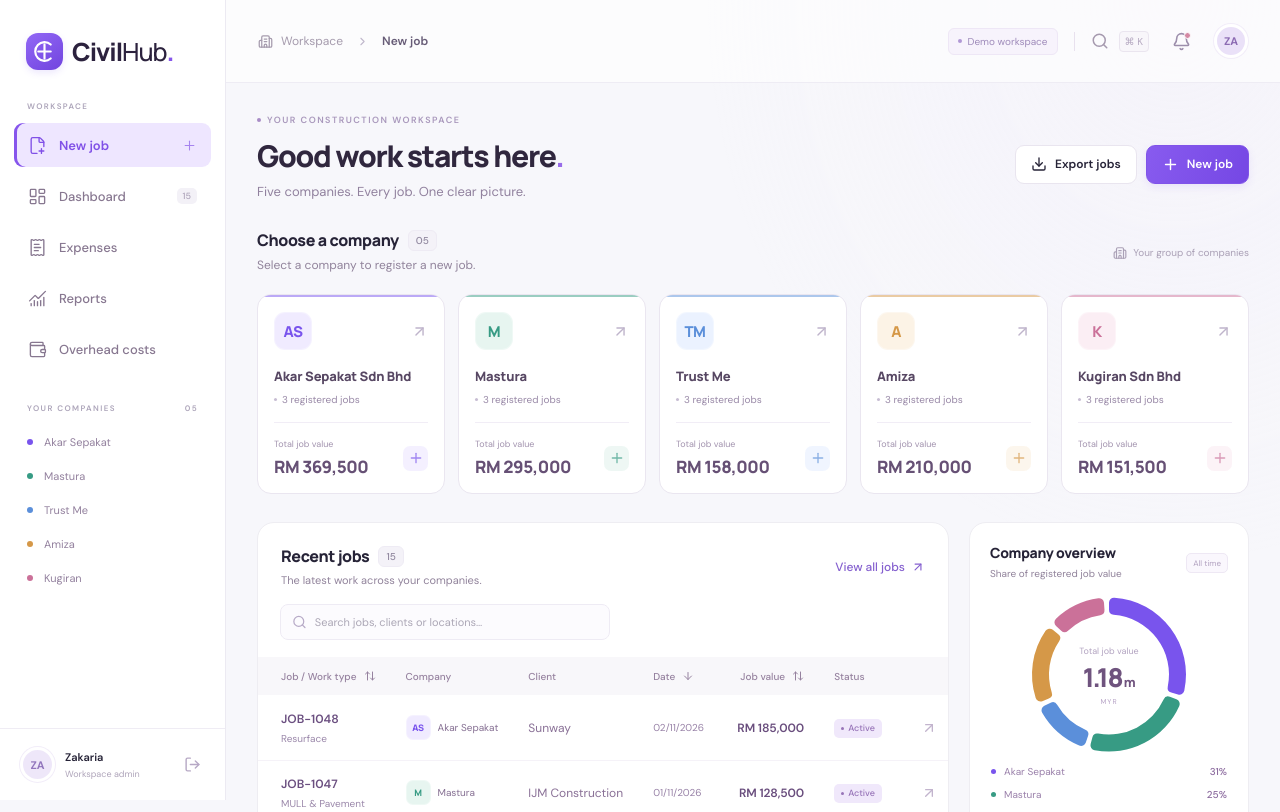
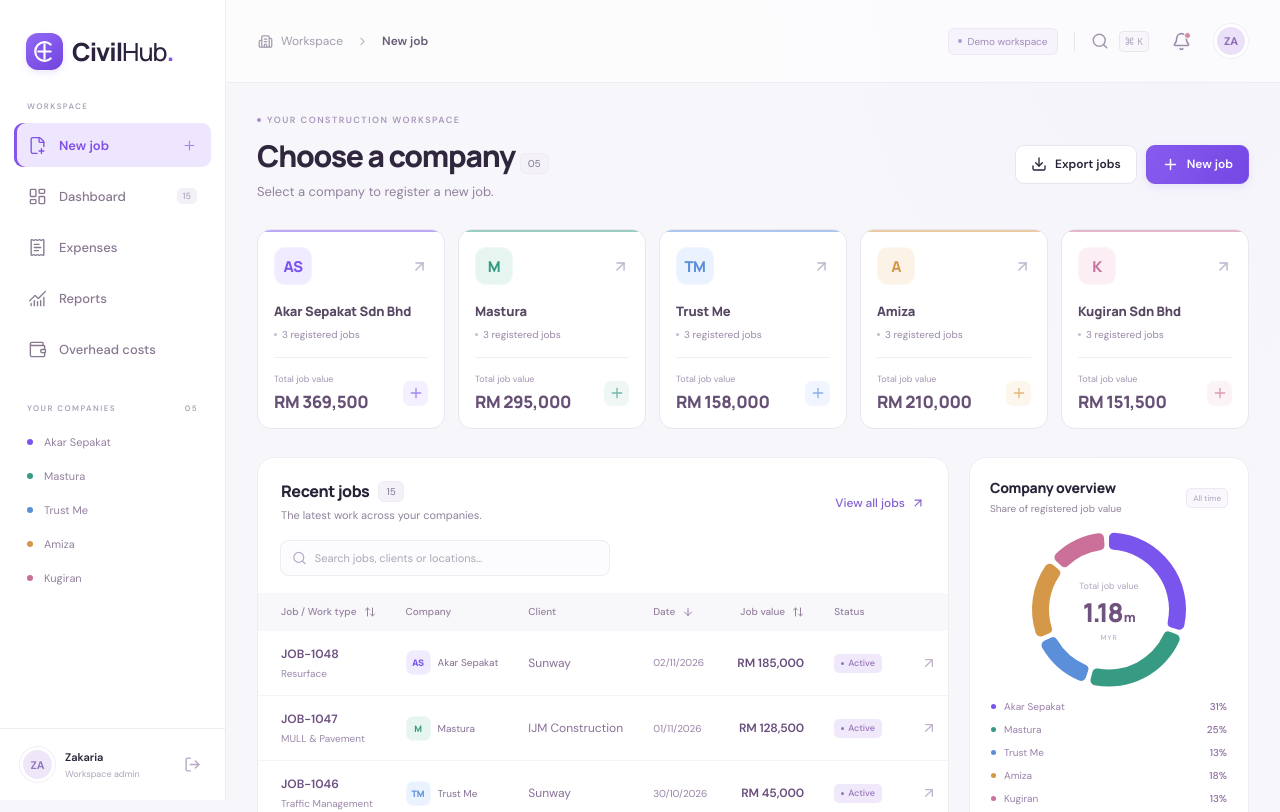
Before and after one commit to zacky791/CivilHub, a React (Vite) app in the folder client/: page / in a window 1280 px wide. Shown: the top 812 px of the page. Built offline with nearby package versions, Linux system fonts and the light colour scheme.

Commit message:
Update Site source

```diff
--- a/client/src/pages/NewJob.tsx
+++ b/client/src/pages/NewJob.tsx
@@ -66,9 +66,9 @@ export default function NewJob() {
             YOUR CONSTRUCTION WORKSPACE
           </div>
           <h1>
-            Good work starts here<span className="heading-dot">.</span>
+            Choose a company <span className="count">05</span>
           </h1>
-          <p>Five companies. Every job. One clear picture.</p>
+          <p>Select a company to register a new job.</p>
         </div>
         <div className="page-heading-actions">
           <button className="button" onClick={exportJobs}>
@@ -82,18 +82,6 @@ export default function NewJob() {
         </div>
       </div>
       <section className="company-section">
-        <div className="section-heading">
-          <div>
-            <h2>
-              Choose a company <span className="count">05</span>
-            </h2>
-            <p>Select a company to register a new job.</p>
-          </div>
-          <span className="subtle-label">
-            <Building2 size={14} />
-            Your group of companies
-          </span>
-        </div>
         <div className="company-grid">
           {companies.map((c, i) => {
             const jobs = w.jobs.filter((j) => j.companyId === c.id);
```
